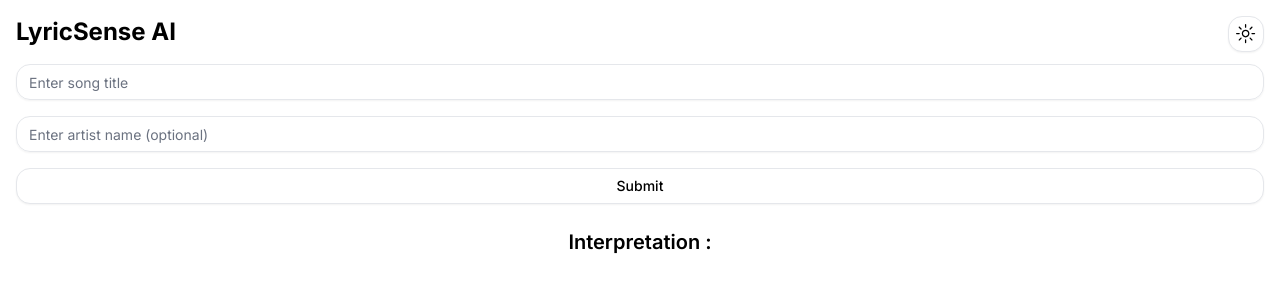
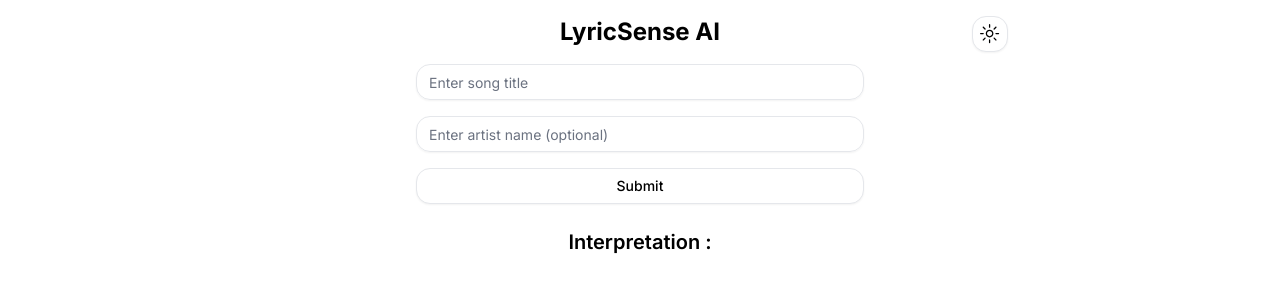
Before and after one commit to Tirth-chokshi/LyricSense-AI, a Next.js app: page / in a window 1280 px wide. Shown: the top 300 px of the page. Built offline with nearby package versions, Linux system fonts and the light colour scheme.

Commit message:
ui centeric

```diff
--- a/src/app/globals.css
+++ b/src/app/globals.css
@@ -98,6 +98,13 @@
     transform: scale(1) translate(-50%, -50%);
   }
 }
+/* Add this to your global CSS file or a specific CSS module */
+.number {
+  color: red; /* Change this to your desired color */
+  font-weight: bold; /* Change this to your desired font weight */
+}
+
+
 .input {
   @apply border p-2 mb-4 w-full;
 }
--- a/src/app/page.js
+++ b/src/app/page.js
@@ -22,12 +22,15 @@ export default function Home() {
   const [analysisResponse, setAnalysisResponse] = useState('');
   const [youtubeUrl, setYoutubeUrl] = useState('');
   const [loading, setLoading] = useState(false);
-  const [submitted, setSubmitted] = useState(false); // State to track form submission
+  const [submitted, setSubmitted] = useState(false);
+
+  const { setTheme } = useTheme();
 
   const handleSubmit = async (e) => {
     e.preventDefault();
     setLoading(true);
-    setSubmitted(false); // Reset submission status
+    setSubmitted(false);
+
     try {
       const [keywordsRes, analysisRes] = await Promise.all([
         axios.post('/api/keywords', { songTitle, artistName }),
@@ -37,7 +40,7 @@ export default function Home() {
       setKeywordsResponse(keywordsRes.data.response);
       setAnalysisResponse(analysisRes.data.response);
       setYoutubeUrl(keywordsRes.data.youtubeUrl);
-      setSubmitted(true); // Set submission status to true
+      setSubmitted(true);
     } catch (error) {
       console.error('Error fetching data:', error);
       setKeywordsResponse('Error fetching data');
@@ -47,10 +50,8 @@ export default function Home() {
     }
   };
 
-  const { setTheme } = useTheme();
-
   return (
-    <div className="relative container mx-auto p-4">
+    <div className="relative container mx-auto p-4 max-w-3xl">
       <div className="absolute top-4 right-4">
         <DropdownMenu>
           <DropdownMenuTrigger asChild>
@@ -73,8 +74,8 @@ export default function Home() {
           </DropdownMenuContent>
         </DropdownMenu>
       </div>
-      <h1 className="text-2xl font-bold mb-4">LyricSense AI</h1>
-      <form onSubmit={handleSubmit} className="space-y-4">
+      <h1 className="text-2xl font-bold mb-4 text-center">LyricSense AI</h1>
+      <form onSubmit={handleSubmit} className="space-y-4 max-w-md mx-auto">
         <Input
           type="text"
           value={songTitle}
@@ -95,15 +96,15 @@ export default function Home() {
         <h2 className="text-xl flex justify-center mb-4 font-semibold">Interpretation :</h2>
         <div className="prose dark:prose-dark space-y-4">
           {loading ? (
-            <div className="flex justify-center items-center">
+            <div className="flex justify-center items-center max-w-md mx-auto">
               <div className="loader ease-linear rounded-full border-4 border-t-4 border-gray-200 h-12 w-12"></div>
             </div>
           ) : (
             submitted && (
               <>
-                <Keywords keywords={keywordsResponse} />
+                <Keywords keywords={keywordsResponse} className="max-w-md mx-auto" />
                 {youtubeUrl && (
-                  <div className="mt-4 flex justify-center">
+                  <div className="mt-4 flex justify-center max-w-md mx-auto">
                     <iframe
                       width="560"
                       height="315"
@@ -123,8 +124,10 @@ export default function Home() {
       </div>
       {submitted && (
         <div className="mt-6">
-          <h2 className="text-xl flex justify-center mb-4 font-semibold">Chat with AI:</h2>
-          <ChatInterface songTitle={songTitle} artistName={artistName} />
+          <h2 className="text-xl flex justify-center mb-4 font-semibold max-w-md mx-auto">Chat with AI:</h2>
+          <div className="max-w-md mx-auto">
+            <ChatInterface songTitle={songTitle} artistName={artistName} />
+          </div>
         </div>
       )}
     </div>
```
